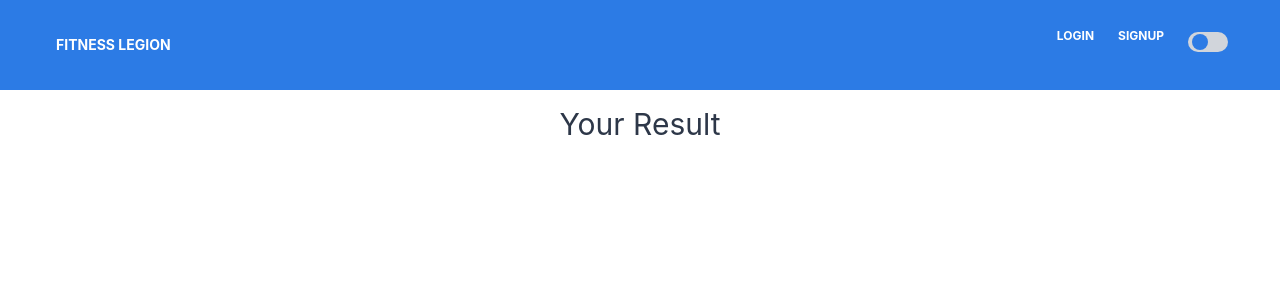
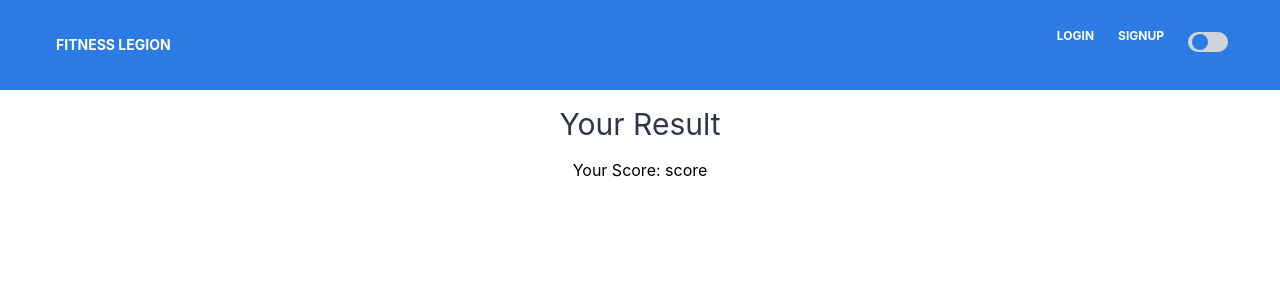
Before and after one commit to DhruvA99/FitnessLegion.quiz, a React (Create React App) app: page /result in a window 1280 px wide. Shown: the top 300 px of the page. Built offline with nearby package versions, Linux system fonts and the light colour scheme.

Commit message:
fix(result):Show Score

```diff
--- a/src/components/ResultQuiz/ResultQuiz.tsx
+++ b/src/components/ResultQuiz/ResultQuiz.tsx
@@ -13,6 +13,7 @@ const ResultQuiz = (): JSX.Element => {
       <Navbar />
       <div className="flex flex-col">
         <span className="text-primary text-3xl p-4">Your Result</span>
+        <span>Your Score: {quizData ? quizData.score : "score"}</span>
         <div className="flex flex-col">
           {quizData &&
             quizData.questions.map((ques) => {
```
